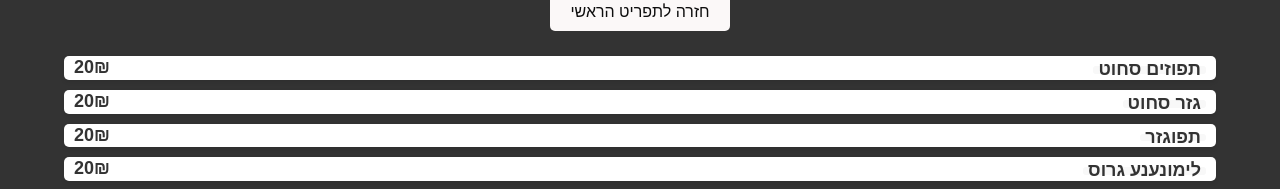
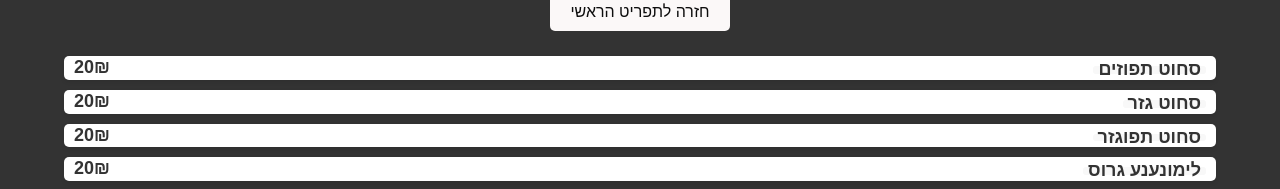
Before and after one commit to Farismr/coffemenu, a plain HTML site: page category5.html in a window 1280 px wide. Shown: the part 235-424 px from the top of the page. Drawn offline with Linux system fonts and the light colour scheme.

Commit message:
Update category5.html

```diff
--- a/category5.html
+++ b/category5.html
@@ -19,9 +19,9 @@
     <main>
         <section>
             <ul>
-                <li>20₪ <span class="price">תפוזים סחוט</span></li>
-                <li>20₪<span class="price">גזר סחוט</span></li>
-                <li>20₪ <span class="price">תפוגזר</span></li>
+                <li>20₪ <span class="price">סחוט תפוזים</span></li>
+                <li>20₪<span class="price">סחוט גזר</span></li>
+                <li>20₪ <span class="price">סחוט תפוגזר</span></li>
                 <li>20₪ <span class="price">לימונענע גרוס</span></li>
                 <li>10₪ <span class="price">שתיה קלה</span></li>
                 <li>12₪ <span class="price"> שתיה קלה זכוכית</span></li>
```
